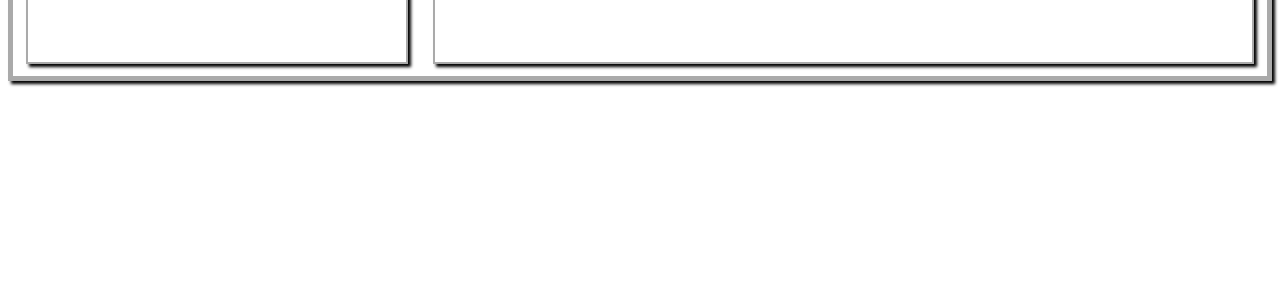
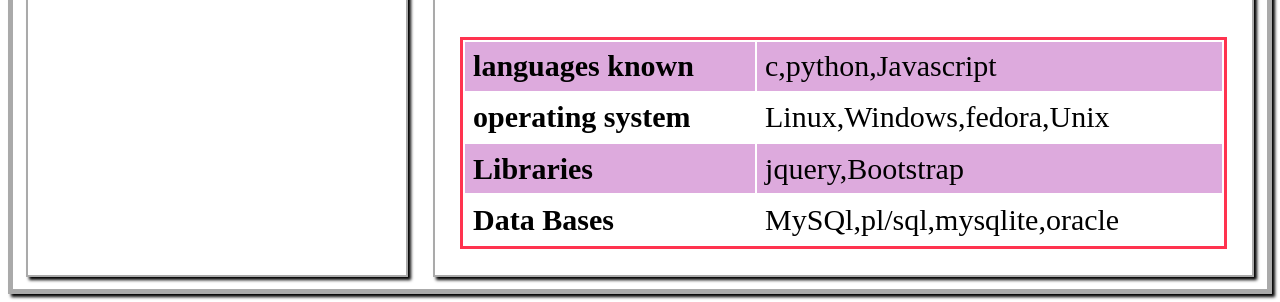
Before and after one commit to gayathridevi007/secondpwaapp, a plain HTML site: page index.html in a window 1280 px wide. Shown: the part 1736-2038 px from the top of the page. Before the commit the page ends 1825 px from the top, so only its background shows below. Drawn offline with Linux system fonts and the light colour scheme.

Commit message:
modified for thrid time

```diff
--- a/one.json
+++ b/one.json
@@ -20,5 +20,23 @@
     "course":"SSC:",
     "college":"margadarsi",
     "data":["2012-2013","93%","secondary Education"]
-  }]
+  }
+],
+"skills":[{
+  "name":"languages known",
+  "info":["c","python","Javascript"]
+},
+{
+  "name":"operating system",
+  "info":["Linux","Windows","fedora","Unix"]
+},
+{
+  "name":"Libraries",
+  "info":["jquery","Bootstrap"]
+},
+{
+  "name":"Data Bases",
+  "info":["MySQl","pl/sql","mysqlite","oracle"]
 }
+]
+}
--- a/styles.css
+++ b/styles.css
@@ -6,7 +6,17 @@
   border:5px solid #aaa;
   box-shadow: 3px 3px 3px #000;
 }
-
+table{
+  border:3px solid #FF334F;
+  width:100%;
+  font-size: 30px;
+}
+table tr:nth-child(odd){
+    background: #dad;
+  }
+  td{
+    padding:1%
+  }
 .profile-child{
   background: #fff;
   width: 30%;
--- a/two.js
+++ b/two.js
@@ -15,6 +15,7 @@
   console.log(data);
   basicinfo(data.basics);
   education(data.education);
+  skills(data.skills);
 });
 var main=document.querySelector(".flex-parent");
 function basicinfo(basic){
@@ -69,3 +70,13 @@
     }
  }
  console.log(right);
+ function skills(food){
+   var table=document.createElement("table");
+   var row="";
+      for(var k=0;k<food.length;k++){
+     row+="<tr><td><strong>"+food[k].name+"</strong></td><td>"+food[k].info+"</td></tr>";
+
+   }
+   table.innerHTML=row;
+   right.appendChild(table);
+ }
```
Also changed, not shown: index.html (+2 -2 lines).
